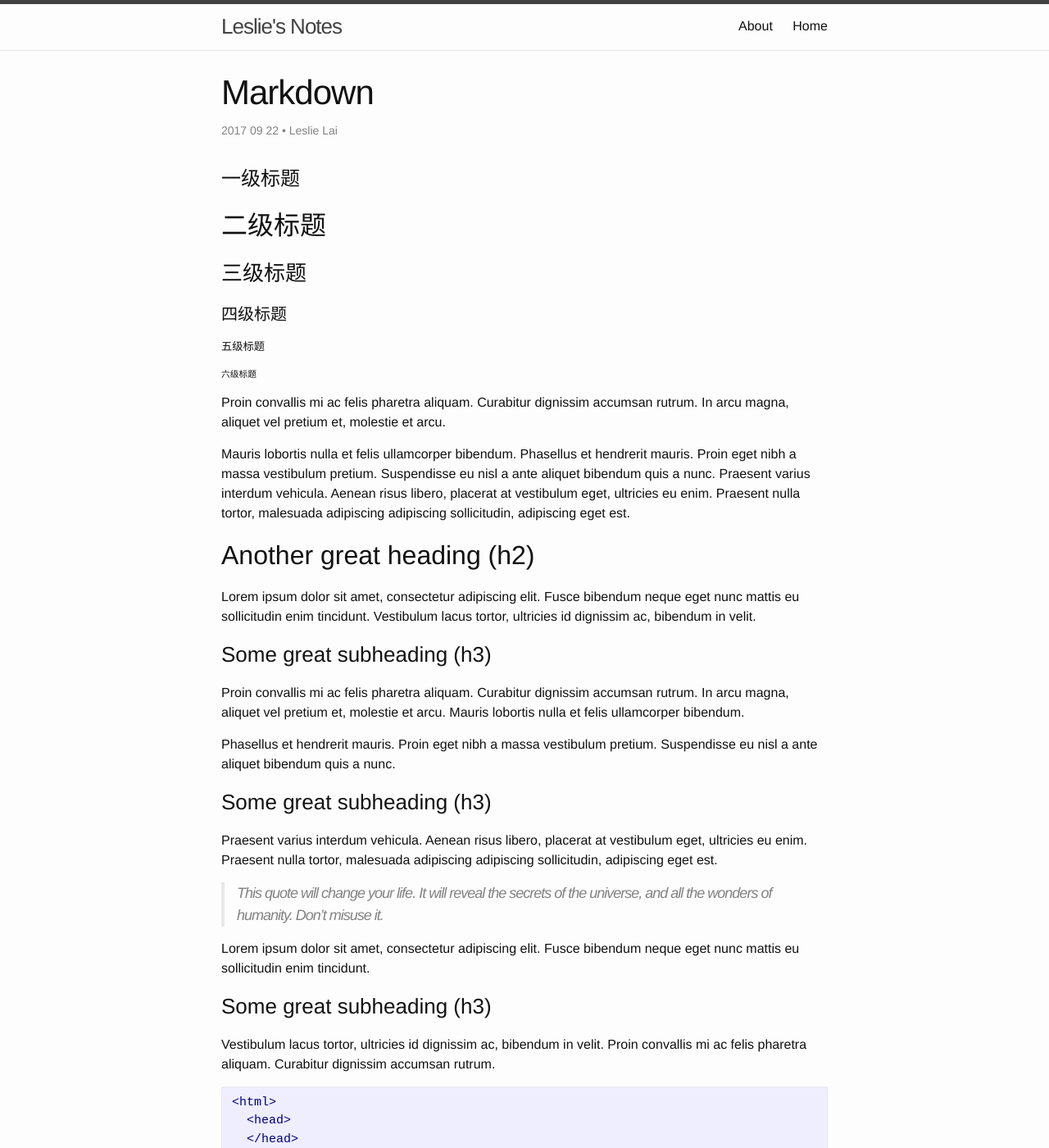
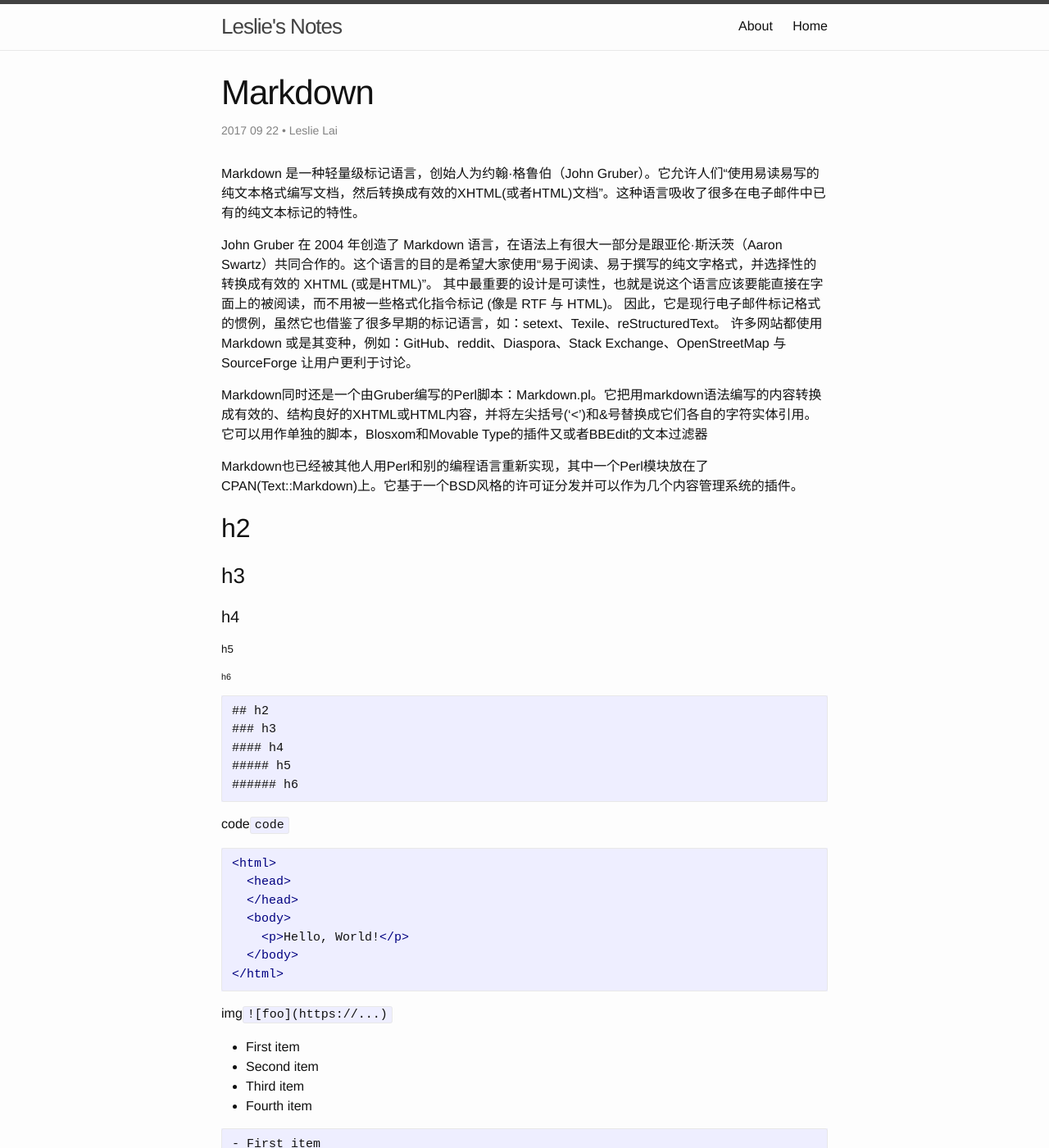
Before and after one commit to lcr/lcr.github.io, a Jekyll site: the page built from _posts/2017-09-22-Markdown.md, in a window 1280 px wide and 1400 px high. Shown: the whole window at 82% size. Built offline with Jekyll 4.4.1, drawn with Linux system fonts in a browser that asks for light colours; some of the changed text lies outside the part shown.

Commit message:
fitsr blog title markdown

````diff
--- a/_posts/2017-09-22-Markdown.md
+++ b/_posts/2017-09-22-Markdown.md
@@ -3,39 +3,29 @@
 title: "Markdown"
 author: "Leslie Lai"
 ---
+Markdown 是一种轻量级标记语言，创始人为约翰·格鲁伯（John Gruber）。它允许人们“使用易读易写的纯文本格式编写文档，然后转换成有效的XHTML(或者HTML)文档”。这种语言吸收了很多在电子邮件中已有的纯文本标记的特性。
 
-# 一级标题
-## 二级标题
-### 三级标题
-#### 四级标题
-##### 五级标题
-###### 六级标题
+John Gruber 在 2004 年创造了 Markdown 语言，在语法上有很大一部分是跟亚伦·斯沃茨（Aaron Swartz）共同合作的。这个语言的目的是希望大家使用“易于阅读、易于撰写的纯文字格式，并选择性的转换成有效的 XHTML (或是HTML)”。 其中最重要的设计是可读性，也就是说这个语言应该要能直接在字面上的被阅读，而不用被一些格式化指令标记 (像是 RTF 与 HTML)。 因此，它是现行电子邮件标记格式的惯例，虽然它也借鉴了很多早期的标记语言，如：setext、Texile、reStructuredText。 许多网站都使用 Markdown 或是其变种，例如：GitHub、reddit、Diaspora、Stack Exchange、OpenStreetMap 与 SourceForge 让用户更利于讨论。
 
-Proin convallis mi ac felis pharetra aliquam. Curabitur dignissim accumsan rutrum. In arcu magna, aliquet vel pretium et, molestie et arcu.
+Markdown同时还是一个由Gruber编写的Perl脚本：Markdown.pl。它把用markdown语法编写的内容转换成有效的、结构良好的XHTML或HTML内容，并将左尖括号('<')和&号替换成它们各自的字符实体引用。它可以用作单独的脚本，Blosxom和Movable Type的插件又或者BBEdit的文本过滤器
 
-Mauris lobortis nulla et felis ullamcorper bibendum. Phasellus et hendrerit mauris. Proin eget nibh a massa vestibulum pretium. Suspendisse eu nisl a ante aliquet bibendum quis a nunc. Praesent varius interdum vehicula. Aenean risus libero, placerat at vestibulum eget, ultricies eu enim. Praesent nulla tortor, malesuada adipiscing adipiscing sollicitudin, adipiscing eget est.
+Markdown也已经被其他人用Perl和别的编程语言重新实现，其中一个Perl模块放在了CPAN(Text::Markdown)上。它基于一个BSD风格的许可证分发并可以作为几个内容管理系统的插件。
 
-## Another great heading (h2)
+## h2
+### h3
+#### h4
+##### h5
+###### h6
 
-Lorem ipsum dolor sit amet, consectetur adipiscing elit. Fusce bibendum neque eget nunc mattis eu sollicitudin enim tincidunt. Vestibulum lacus tortor, ultricies id dignissim ac, bibendum in velit.
+```
+## h2
+### h3
+#### h4
+##### h5
+###### h6
+```
 
-### Some great subheading (h3)
-
-Proin convallis mi ac felis pharetra aliquam. Curabitur dignissim accumsan rutrum. In arcu magna, aliquet vel pretium et, molestie et arcu. Mauris lobortis nulla et felis ullamcorper bibendum.
-
-Phasellus et hendrerit mauris. Proin eget nibh a massa vestibulum pretium. Suspendisse eu nisl a ante aliquet bibendum quis a nunc.
-
-### Some great subheading (h3)
-
-Praesent varius interdum vehicula. Aenean risus libero, placerat at vestibulum eget, ultricies eu enim. Praesent nulla tortor, malesuada adipiscing adipiscing sollicitudin, adipiscing eget est.
-
-> This quote will change your life. It will reveal the secrets of the universe, and all the wonders of humanity. Don't misuse it.
-
-Lorem ipsum dolor sit amet, consectetur adipiscing elit. Fusce bibendum neque eget nunc mattis eu sollicitudin enim tincidunt.
-
-### Some great subheading (h3)
-
-Vestibulum lacus tortor, ultricies id dignissim ac, bibendum in velit. Proin convallis mi ac felis pharetra aliquam. Curabitur dignissim accumsan rutrum.
+code`code`
 
 ```html
 <html>
@@ -46,57 +36,49 @@
   </body>
 </html>
 ```
+img`![foo](https://...)`
 
+- First item
+- Second item
+- Third item
+- Fourth item
 
-In arcu magna, aliquet vel pretium et, molestie et arcu. Mauris lobortis nulla et felis ullamcorper bibendum. Phasellus et hendrerit mauris.
+```
+- First item
+- Second item
+- Third item
+- Fourth item
+```
 
-#### You might want a sub-subheading (h4)
+1. First item
+2. Second item
+3. Third item
+4. Fourth item
 
-In arcu magna, aliquet vel pretium et, molestie et arcu. Mauris lobortis nulla et felis ullamcorper bibendum. Phasellus et hendrerit mauris.
-
-In arcu magna, aliquet vel pretium et, molestie et arcu. Mauris lobortis nulla et felis ullamcorper bibendum. Phasellus et hendrerit mauris.
-
-#### But it's probably overkill (h4)
-
-In arcu magna, aliquet vel pretium et, molestie et arcu. Mauris lobortis nulla et felis ullamcorper bibendum. Phasellus et hendrerit mauris.
-
-### Oh hai, an unordered list!!
-
-In arcu magna, aliquet vel pretium et, molestie et arcu. Mauris lobortis nulla et felis ullamcorper bibendum. Phasellus et hendrerit mauris.
-
-- First item, yo
-- Second item, dawg
-- Third item, what what?!
-- Fourth item, fo sheezy my neezy
-
-### Oh hai, an ordered list!!
-
-In arcu magna, aliquet vel pretium et, molestie et arcu. Mauris lobortis nulla et felis ullamcorper bibendum. Phasellus et hendrerit mauris.
-
-1. First item, yo
-2. Second item, dawg
-3. Third item, what what?!
-4. Fourth item, fo sheezy my neezy
-
-
-
-## Headings are cool! (h2)
-
-Proin eget nibh a massa vestibulum pretium. Suspendisse eu nisl a ante aliquet bibendum quis a nunc. Praesent varius interdum vehicula. Aenean risus libero, placerat at vestibulum eget, ultricies eu enim. Praesent nulla tortor, malesuada adipiscing adipiscing sollicitudin, adipiscing eget est.
-
-Praesent nulla tortor, malesuada adipiscing adipiscing sollicitudin, adipiscing eget est.
-
-Proin eget nibh a massa vestibulum pretium. Suspendisse eu nisl a ante aliquet bibendum quis a nunc.
+```
+1. First item
+2. Second item
+3. Third item
+4. Fourth item
+```
 
 ### Tables
 
 Title 1               | Title 2               | Title 3               | Title 4
 --------------------- | --------------------- | --------------------- | ---------------------
-lorem                 | lorem ipsum           | lorem ipsum dolor     | lorem ipsum dolor sit
-lorem ipsum dolor sit | lorem ipsum dolor sit | lorem ipsum dolor sit | lorem ipsum dolor sit
-lorem ipsum dolor sit | lorem ipsum dolor sit | lorem ipsum dolor sit | lorem ipsum dolor sit
-lorem ipsum dolor sit | lorem ipsum dolor sit | lorem ipsum dolor sit | lorem ipsum dolor sit
+hello world           | hello world           | hello world           | hello world
+hello world           | hello world           | hello world           | hello world
+hello world           | hello world           | hello world           | hello world
+hello world           | hello world           | hello world           | hello world
 
+```
+Title 1               | Title 2               | Title 3               | Title 4
+--------------------- | --------------------- | --------------------- | ---------------------
+hello world           | hello world           | hello world           | hello world
+hello world           | hello world           | hello world           | hello world
+hello world           | hello world           | hello world           | hello world
+hello world           | hello world           | hello world           | hello world
+```
 
 Title 1 | Title 2 | Title 3 | Title 4
 --- | --- | --- | ---
@@ -104,3 +86,12 @@
 lorem ipsum dolor sit amet | lorem ipsum dolor sit amet consectetur | lorem ipsum dolor sit amet | lorem ipsum dolor sit
 lorem ipsum dolor | lorem ipsum | lorem | lorem ipsum
 lorem ipsum dolor | lorem ipsum dolor sit | lorem ipsum dolor sit amet | lorem ipsum dolor sit amet consectetur
+
+```
+Title 1 | Title 2 | Title 3 | Title 4
+--- | --- | --- | ---
+lorem | lorem ipsum | lorem ipsum dolor | lorem ipsum dolor sit
+lorem ipsum dolor sit amet | lorem ipsum dolor sit amet consectetur | lorem ipsum dolor sit amet | lorem ipsum dolor sit
+lorem ipsum dolor | lorem ipsum | lorem | lorem ipsum
+lorem ipsum dolor | lorem ipsum dolor sit | lorem ipsum dolor sit amet | lorem ipsum dolor sit amet consectetur
+```
````
